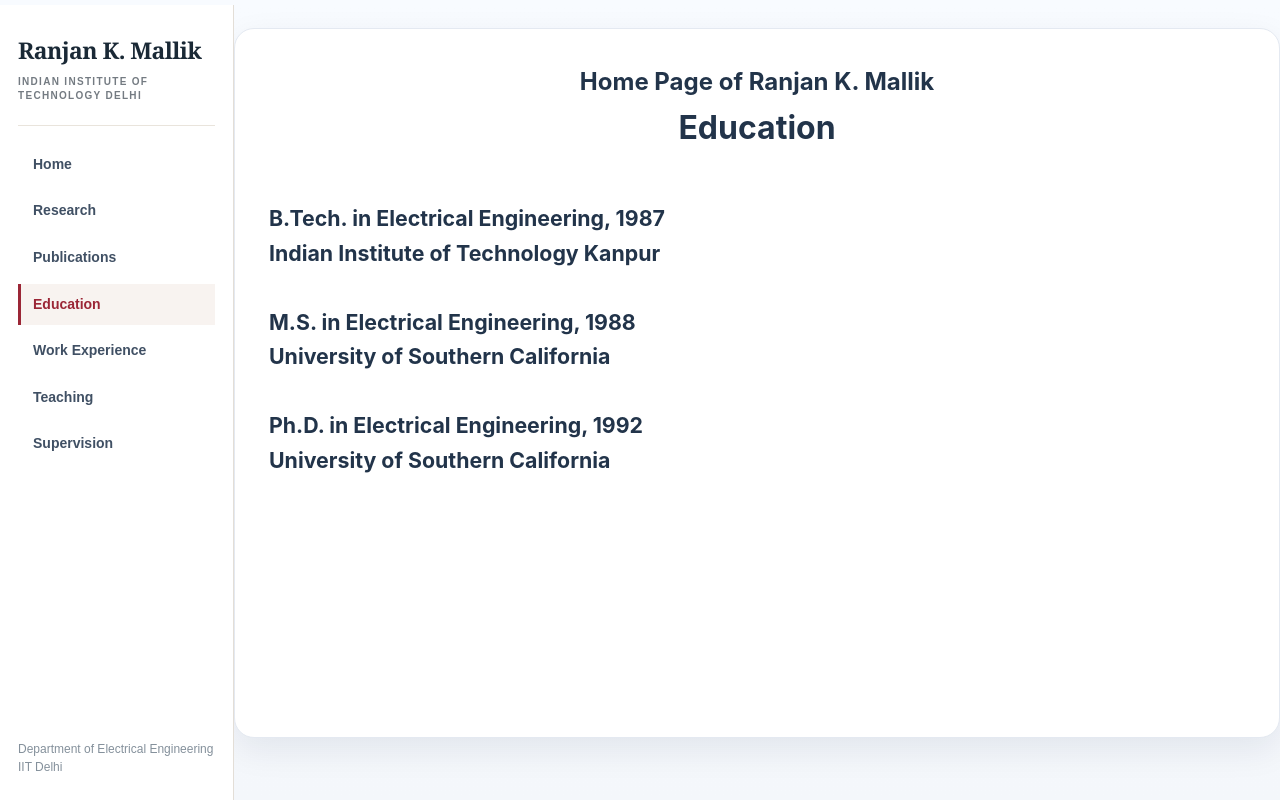
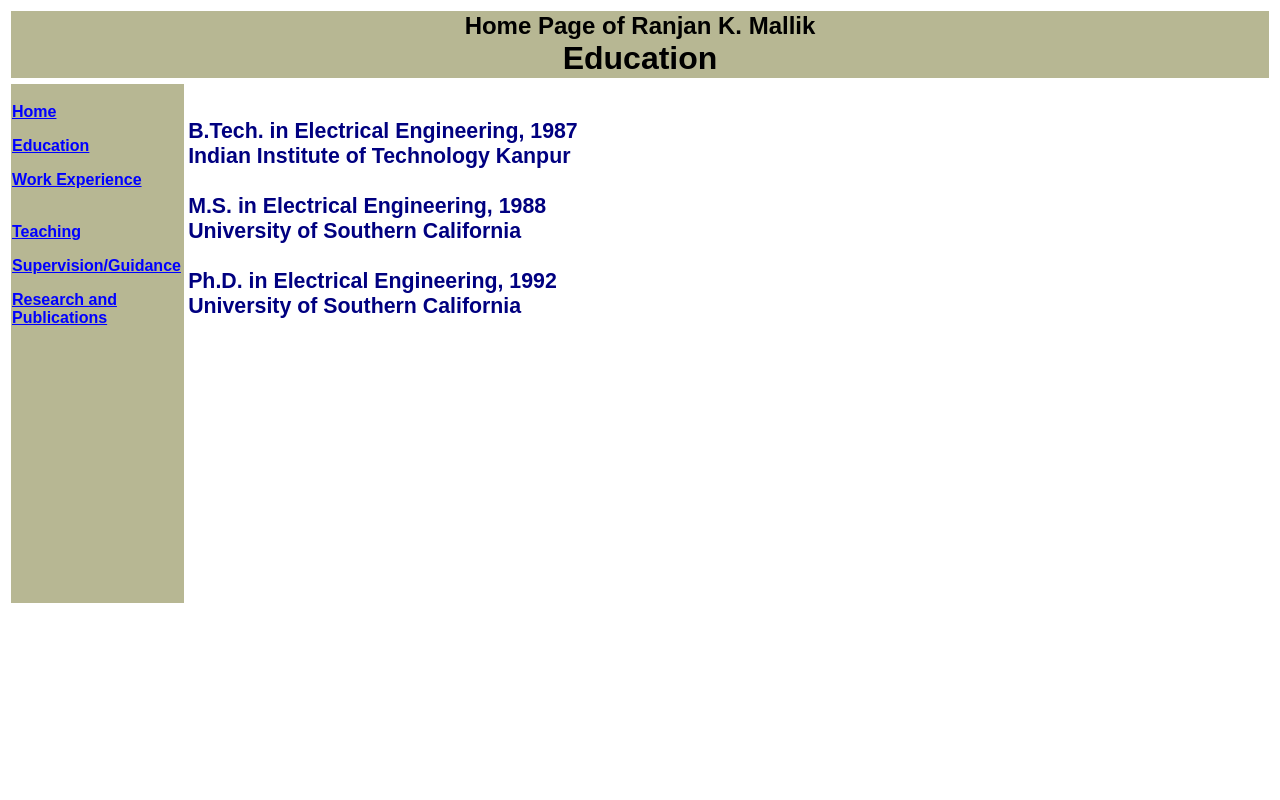
Before and after one commit to ranjankmallik/ranjankmallik.github.io, a plain HTML site: page educ.htm in a window 1280 px wide. Drawn offline with Linux system fonts and the light colour scheme.

Commit message:
Restore original ZIP layout for educ.htm without added styling or sidebar

```diff
--- a/educ.htm
+++ b/educ.htm
@@ -20,7 +20,7 @@ w\:* {behavior:url(#default#VML);}
 .shape {behavior:url(#default#VML);}
 </style>
 <![endif]-->
-<title>Education — Ranjan K. Mallik</title>
+<title>Home Page of Ranjan K</title>
 <!--[if gte mso 9]><xml>
  <o:DocumentProperties>
   <o:Author>Mr.Malik</o:Author>
@@ -554,64 +554,10 @@ div.WordSection1
  <o:shapelayout v:ext="edit">
   <o:idmap v:ext="edit" data="1"/>
  </o:shapelayout></xml><![endif]-->
-<style id="modern-refresh">
-*{box-sizing:border-box}html{scroll-behavior:smooth}body{margin:0!important;background:linear-gradient(180deg,#f8fbff,#f4f7fb)!important;color:#18263a!important;font-family:Inter,ui-sans-serif,system-ui,-apple-system,"Segoe UI",Roboto,Arial,sans-serif!important;line-height:1.65!important}
-.rkm-nav{position:sticky;top:0;z-index:9999;background:rgba(255,255,255,.96);backdrop-filter:blur(10px);border-bottom:1px solid #e3e9f1;box-shadow:0 5px 20px rgba(15,35,60,.05)}
-.rkm-nav-inner{max-width:1120px;margin:auto;padding:13px 22px;display:flex;align-items:center;justify-content:space-between;gap:14px}.rkm-brand{font-weight:800!important;color:#0b1f3a!important;text-decoration:none!important;white-space:nowrap}.rkm-links{display:flex;gap:5px;flex-wrap:wrap;justify-content:flex-end}.rkm-links a{font-size:13px!important;padding:7px 9px!important;border-radius:8px!important;color:#33455c!important;text-decoration:none!important}.rkm-links a:hover{background:#edf4ff!important;color:#174a8b!important}
-.WordSection1{max-width:1120px!important;margin:30px auto 60px!important;background:#fff!important;padding:30px!important;border:1px solid #e4e9f1!important;border-radius:20px!important;box-shadow:0 12px 34px rgba(11,31,58,.08)!important;overflow:hidden!important}
-.WordSection1 table{width:100%!important;max-width:100%!important;margin:0!important;border-collapse:separate!important}.WordSection1 td{max-width:100%!important}
-.WordSection1 p,.WordSection1 span,.WordSection1 td,.WordSection1 div{font-family:Inter,ui-sans-serif,system-ui,-apple-system,"Segoe UI",Roboto,Arial,sans-serif!important;line-height:1.62!important;color:#22344a!important}.WordSection1 p{font-size:15px!important}.WordSection1 a{color:#174a8b!important;text-decoration:none!important}.WordSection1 a:hover{text-decoration:underline!important}
-.WordSection1 b,.WordSection1 strong{color:#0b1f3a!important}.WordSection1 img{max-width:100%!important;height:auto!important}.WordSection1 [style*="background"]{background-color:transparent!important}
-@media(max-width:760px){.rkm-nav-inner{align-items:flex-start;flex-direction:column}.rkm-links{justify-content:flex-start}.WordSection1{margin:18px 12px 40px!important;padding:18px!important}.rkm-links a{font-size:12px!important;padding:5px 7px!important}}
-</style>
-<style id="rkm-left-sidebar-style">
-/* Consistent vertical academic navigation across every page */
-body{padding-left:234px!important}
-.rkm-sidebar{position:fixed!important;inset:5px auto 0 0;z-index:3000;width:234px;padding:31px 18px 24px;background:#fff;border-right:1px solid #e3ded7;overflow-y:auto;display:flex;flex-direction:column;gap:18px;box-sizing:border-box}
-.rkm-sidebar-heading{font:700 23px/1.25 Georgia,"Times New Roman",serif!important;letter-spacing:-.025em;color:#1a2936!important;text-decoration:none!important;display:block}
-.rkm-sidebar-heading:hover{color:#9b2636!important}
-.rkm-sidebar-subtitle{font:700 10px/1.45 Arial,sans-serif!important;letter-spacing:.13em;text-transform:uppercase;color:#747b82!important;border-bottom:1px solid #e9e4dc;padding-bottom:21px;margin-top:-8px}
-.rkm-sidebar-links{display:flex;flex-direction:column;gap:5px}
-.rkm-sidebar-links a{display:block;font:600 14px/1.4 Arial,Helvetica,sans-serif!important;color:#405064!important;text-decoration:none!important;padding:11px 12px;border-left:3px solid transparent;background:transparent;transition:background .15s}
-.rkm-sidebar-links a:hover{color:#9b2636!important;background:#faf7f4!important}
-.rkm-sidebar-links a[aria-current="page"]{color:#9b2636!important;border-left-color:#9b2636;font-weight:700!important;background:#f8f3f0!important}
-.rkm-sidebar-note{font:12px/1.5 Arial,sans-serif!important;color:#84909b!important;margin-top:auto}
-@media(max-width:800px){
-body{padding-left:0!important}
-.rkm-sidebar{position:relative!important;inset:auto!important;width:100%;display:block;padding:16px 18px;border-right:0;border-bottom:1px solid #e3ded7;overflow:visible}
-.rkm-sidebar-heading{font-size:20px!important;margin-bottom:8px}
-.rkm-sidebar-subtitle,.rkm-sidebar-note{display:none}
-.rkm-sidebar-links{display:grid;grid-template-columns:repeat(2,minmax(0,1fr));gap:3px 6px}
-.rkm-sidebar-links a{padding:8px 8px;font-size:12px!important}
-}
-@media(max-width:380px){.rkm-sidebar-links{grid-template-columns:1fr}}
-@media(prefers-reduced-motion:reduce){.rkm-sidebar-links a{transition:none}}
-</style>
-
-<style id="rkm-legacy-menu-cleanup">
-.WordSection1 td[width="171"][valign="top"]{display:none!important}
-.WordSection1{max-width:1140px!important;margin:28px auto 55px!important}
-@media(max-width:800px){.WordSection1{margin:15px 12px 35px!important;padding:14px!important}}
-</style>
 </head>
 
 <body lang=EN-IN link=blue vlink=blue style='tab-interval:36.0pt;word-wrap:
-break-word'><aside class="rkm-sidebar" aria-label="Site navigation">
-<a class="rkm-sidebar-heading" href="index.html">Ranjan K. Mallik</a>
-<div class="rkm-sidebar-subtitle">Indian Institute of Technology Delhi</div>
-<nav class="rkm-sidebar-links" aria-label="Main navigation">
-<a href="index.html">Home</a>
-<a href="research.html">Research</a>
-<a href="respub.htm">Publications</a>
-<a href="educ.htm" aria-current="page">Education</a>
-<a href="wemem.htm">Work Experience</a>
-<a href="tea.htm">Teaching</a>
-<a href="supv.htm">Supervision</a>
-</nav>
-<div class="rkm-sidebar-note">Department of Electrical Engineering<br>IIT Delhi</div>
-</aside>
-
-<div class=WordSection1>
+break-word'><div class=WordSection1>
 
 <p class=MsoNormal><span style='font-size:10.0pt'></span><span lang=EN-US style='mso-ansi-language:EN-US;
 mso-no-proof:yes'></span><span
```
